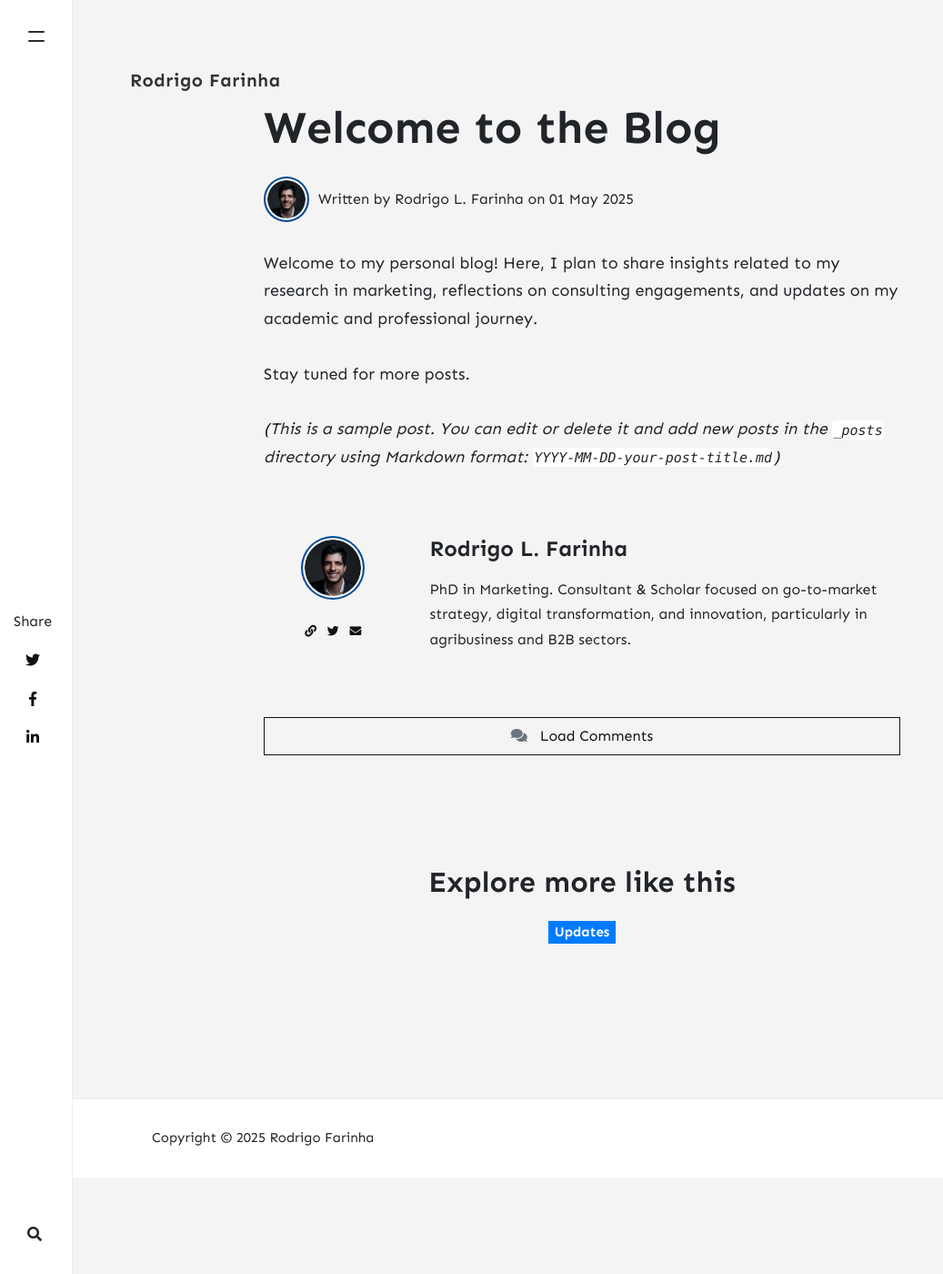
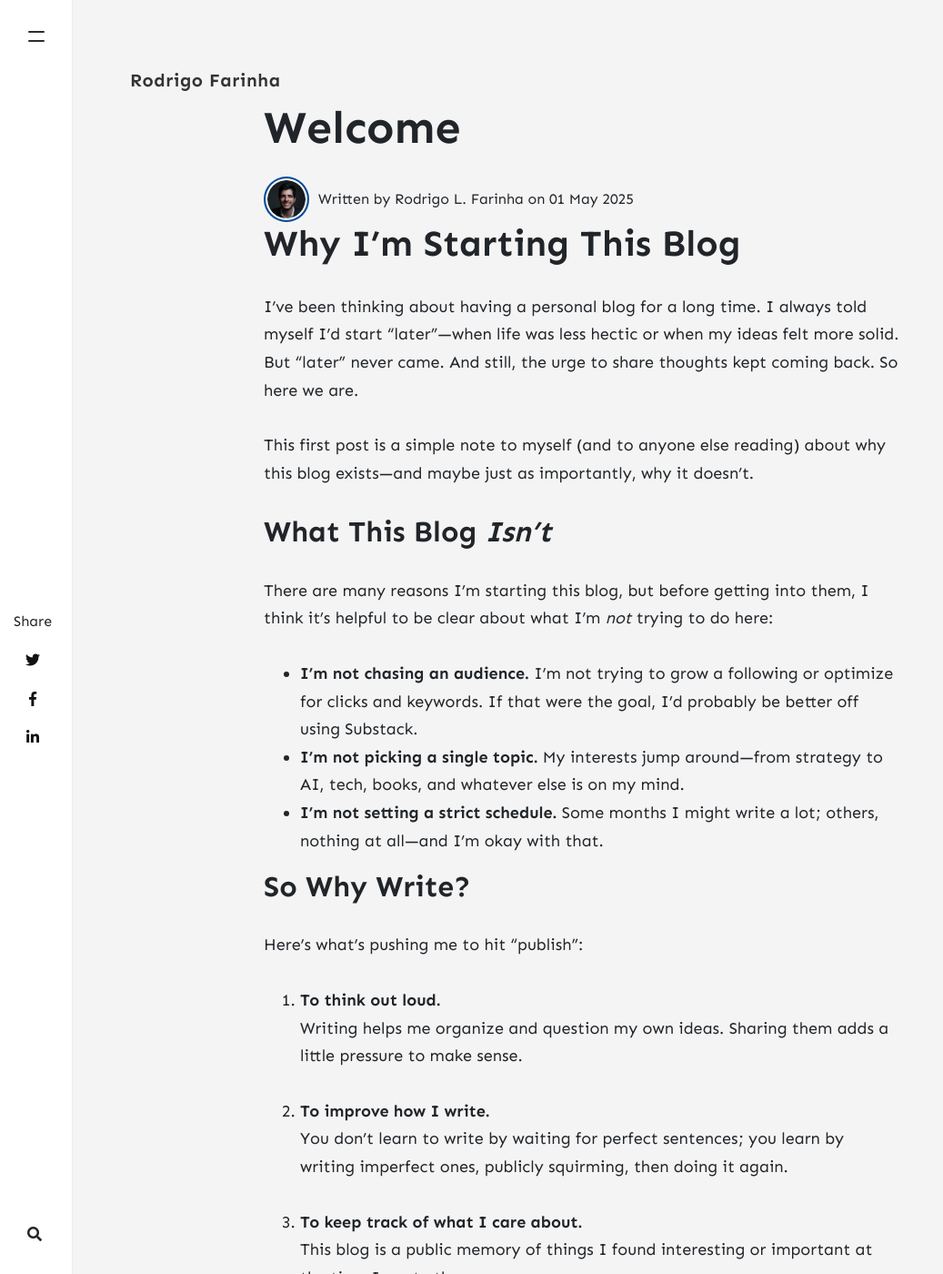
Before and after one commit to rodrigolourencofarinha/rodrigolourencofarinha.github.io, a Jekyll site: the page built from _posts/2025-05-01-welcome.md, in a window 1280 px wide and 1400 px high. Shown: the whole window at 91% size, without its empty margins (0-1037 px from the left). Built offline with Jekyll 4.4.1, drawn with Linux system fonts in a browser that asks for light colours; nearby versions of some CDN libraries; comment, search, counter and statistics services are not loaded; some of the changed text lies outside the part shown.

Commit message:
First blog post

```diff
--- a/_posts/2025-05-01-welcome.md
+++ b/_posts/2025-05-01-welcome.md
@@ -1,13 +1,58 @@
 ---
 layout: post
-title:  "Welcome to the Blog"
+title:  "Welcome"
 date:   2025-05-01 15:22:00 +0000
 author: rodrigo
 categories: updates
 ---
 
-Welcome to my personal blog! Here, I plan to share insights related to my research in marketing, reflections on consulting engagements, and updates on my academic and professional journey.
 
-Stay tuned for more posts.
+# Why I’m Starting This Blog
 
-*(This is a sample post. You can edit or delete it and add new posts in the `_posts` directory using Markdown format: `YYYY-MM-DD-your-post-title.md`)*
+I’ve been thinking about having a personal blog for a long time. I always told myself I’d start “later”—when life was less hectic or when my ideas felt more solid. But “later” never came. And still, the urge to share thoughts kept coming back. So here we are.
+
+This first post is a simple note to myself (and to anyone else reading) about why this blog exists—and maybe just as importantly, why it doesn’t.
+
+
+
+## What This Blog *Isn’t*
+
+There are many reasons I’m starting this blog, but before getting into them, I think it’s helpful to be clear about what I’m *not* trying to do here:
+
+- **I’m not chasing an audience.** I’m not trying to grow a following or optimize for clicks and keywords. If that were the goal, I’d probably be better off using Substack.
+- **I’m not picking a single topic.** My interests jump around—from strategy to AI, tech, books, and whatever else is on my mind.
+- **I’m not setting a strict schedule.** Some months I might write a lot; others, nothing at all—and I’m okay with that.
+
+
+## So Why Write?
+
+Here’s what’s pushing me to hit “publish”:
+
+1. **To think out loud.**
+   Writing helps me organize and question my own ideas. Sharing them adds a little pressure to make sense.
+
+2. **To improve how I write.**
+   You don’t learn to write by waiting for perfect sentences; you learn by writing imperfect ones, publicly squirming, then doing it again.
+
+3. **To keep track of what I care about.**
+   This blog is a public memory of things I found interesting or important at the time I wrote them.
+
+4. **To open the door to new conversations.**
+   Maybe someone reads a post, relates to it, and decides to get in touch. That alone makes it worth it.
+
+
+## What You Might Find Here
+
+This won’t be a highly curated publication. Think of it more like a notebook I’ve left open on the table. Topics will probably include:
+
+- **Artificial intelligence** — ideas, tools, and things that break.
+- **Business strategy** — especially where it connects with marketing, innovation, or behavior.
+- **Technology and tools** — scripts, apps, experiments that help me work or think better.
+- **Reading notes** — thoughts on books, papers, or articles that stuck with me.
+
+
+## What Comes Next
+
+I don’t know how often I’ll write or how polished things will be. But I’ll try to keep it honest.
+
+If something here sparks a thought—or a disagreement—feel free to reach out.
```
Also changed, not shown: _posts/2018-06-12-education.md (deleted, +0 -68 lines), _posts/2019-12-01-press-and-education.md (deleted, +0 -18 lines), _posts/2019-12-01-the-observer.md (deleted, +0 -16 lines), _posts/2020-01-01-french-wine.md (deleted, +0 -20 lines), _posts/2020-01-01-review-oscar.md (deleted, +0 -29 lines), _posts/2020-01-01-that-day-we-almost-missed-flight.md (deleted, +0 -16 lines), _posts/2020-01-11-post-with-spoiler..md (deleted, +0 -28 lines), _posts/2020-01-12-external-featured-image.md (deleted, +0 -22 lines), _posts/2020-01-12-london.md (deleted, +0 -19 lines), _posts/2020-01-12-one-day-just-started-adventure.md (deleted, +0 -19 lines), _posts/2020-02-1-much-more-than-a-desert-trip-to-sahara.md (deleted, +0 -15 lines), _posts/2020-02-2-les-ambassadeurs.md (deleted, +0 -21 lines).
